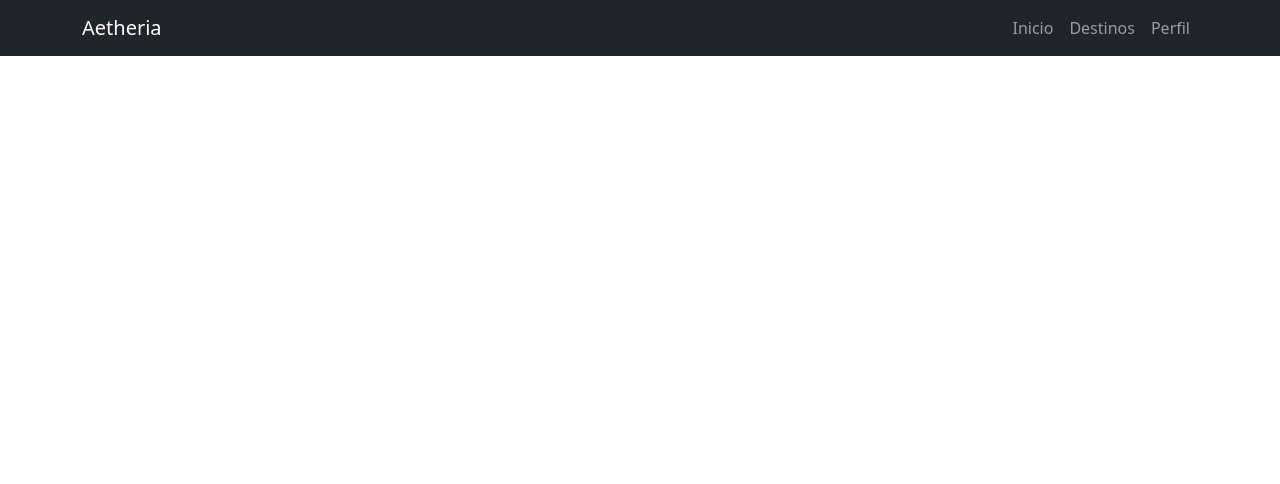
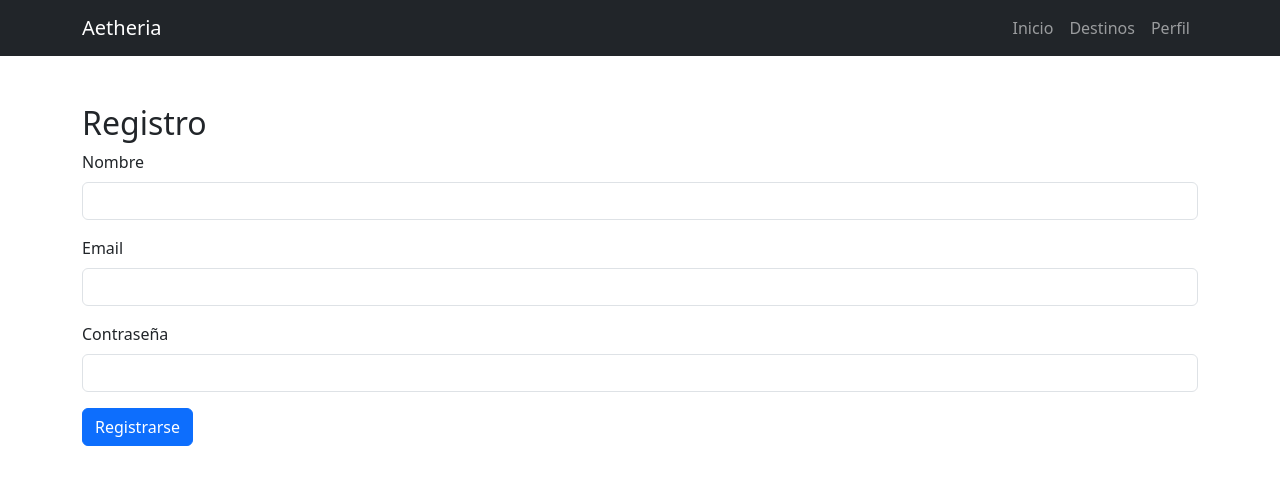
Before and after one commit to henrycorredor7570/Aetheria-client, a React (Vite) app: page /register in a window 1280 px wide. Shown: the top 484 px of the page. Built offline with nearby package versions, Linux system fonts and the light colour scheme.

Commit message:
added user registration route

```diff
--- /dev/null
+++ b/src/pages/RegisterPage.jsx
@@ -0,0 +1,68 @@
+import { useState } from "react";
+import { registerUser } from "../services/authService.js";
+import { Container, Form, Button, Alert } from "react-bootstrap";
+
+const RegisterPage = () => {
+    const [ formData, setFormData ] = useState({name: "", email: "", password: ""});
+    const [ error, setError ] = useState(null);
+    const [ success, setSuccess ] = useState(false);
+
+    const handleChange = (e) => {
+        setFormData({ ...formData, [e.target.name]: e.target.value });
+    };
+
+    const handleSubmit = async (e) => {
+        e.preventDefault();
+        try {
+            await registerUser(formData);
+            setSuccess(true);
+            setError(null);
+        } catch (error){
+            setError(error || "Error al registrar usuario.");
+        }
+    };
+
+    return (
+        <Container className="mt-5">
+            <h2>Registro</h2>
+            {error && <Alert variant="danger">{error}</Alert>}
+            {success && <Alert variant="success">Usuario registrado exitosamente</Alert>}
+            <Form onSubmit={handleChange}>
+                <Form.Group className="mb-3">
+                    <Form.Label>Nombre</Form.Label>
+                    <Form.Control
+                        type="text"
+                        name="name"
+                        value={formData.name}
+                        onChange={handleChange}
+                        required
+                    />
+                </Form.Group>
+                <Form.Group className="mb-3">
+                    <Form.Label>Email</Form.Label>
+                    <Form.Control
+                        type="email"
+                        name="email"
+                        value={formData.email}
+                        onChange={handleChange}
+                        required
+                    />
+                </Form.Group>
+                <Form.Group className="mb-3">
+                    <Form.Label>Contraseña</Form.Label>
+                    <Form.Control
+                        type="password"
+                        name="password"
+                        value={formData.password}
+                        onChange={handleChange}
+                        required
+                    />
+                </Form.Group>
+                <Button type="submit">Registrarse</Button>
+            </Form>
+        </Container>
+    )
+
+}
+
+export default RegisterPage;
--- a/src/routes/AppRouter.jsx
+++ b/src/routes/AppRouter.jsx
@@ -4,6 +4,7 @@ import DestinationPage from "../pages/DestinationsPage";
 import DestinationDetail from "../pages/DestinationDetail";
 import ProfilePage from "../pages/ProfilePage";
 import NavBar from "../components/Navbar";
+import RegisterPage from "../pages/RegisterPage";
 
 const AppRouter = () => {
     return (
@@ -14,6 +15,7 @@ const AppRouter = () => {
                 <Route path="/destinations" element={<DestinationPage/>}/>
                 <Route path="/destination/:id" element={<DestinationDetail/>}/>
                 <Route path="/profile" element={<ProfilePage/>}/>
+                <Route path="/register" element={<RegisterPage/>}/>
             </Routes>
         </BrowserRouter>
     );
```
